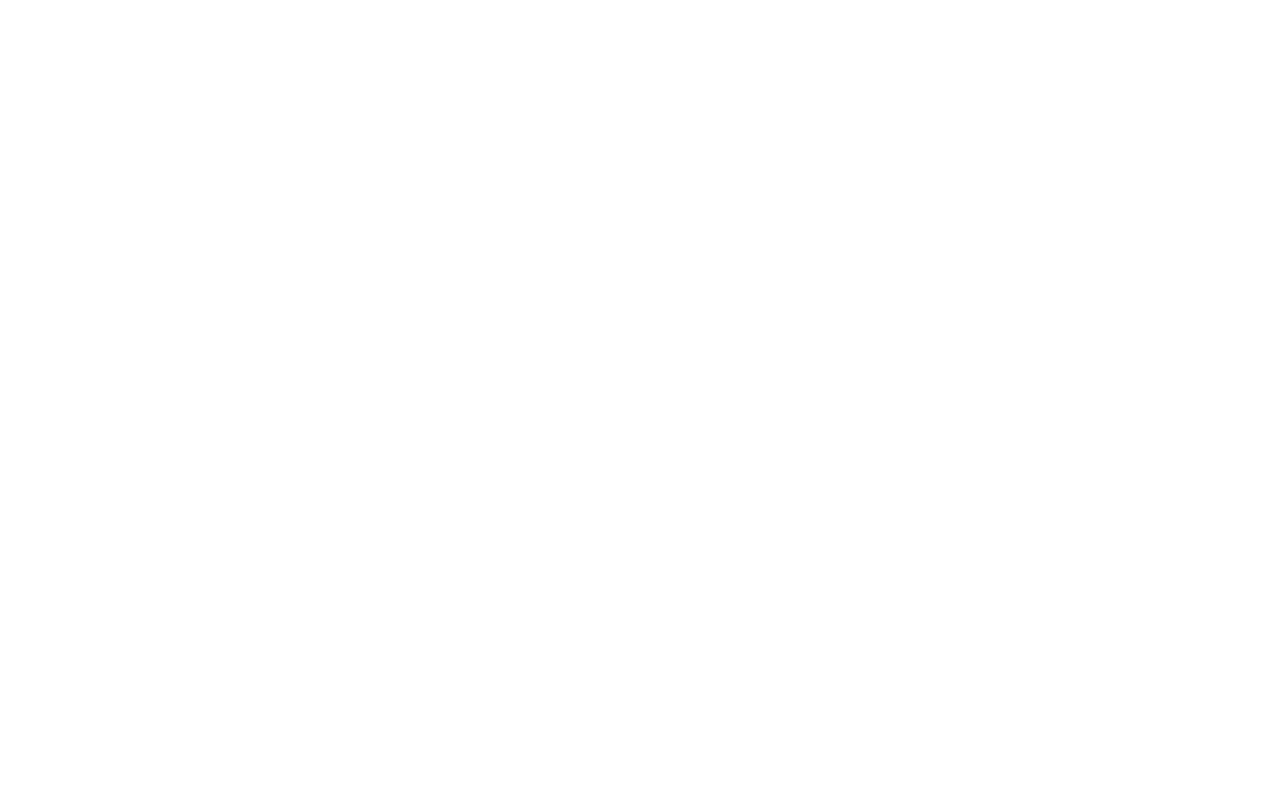
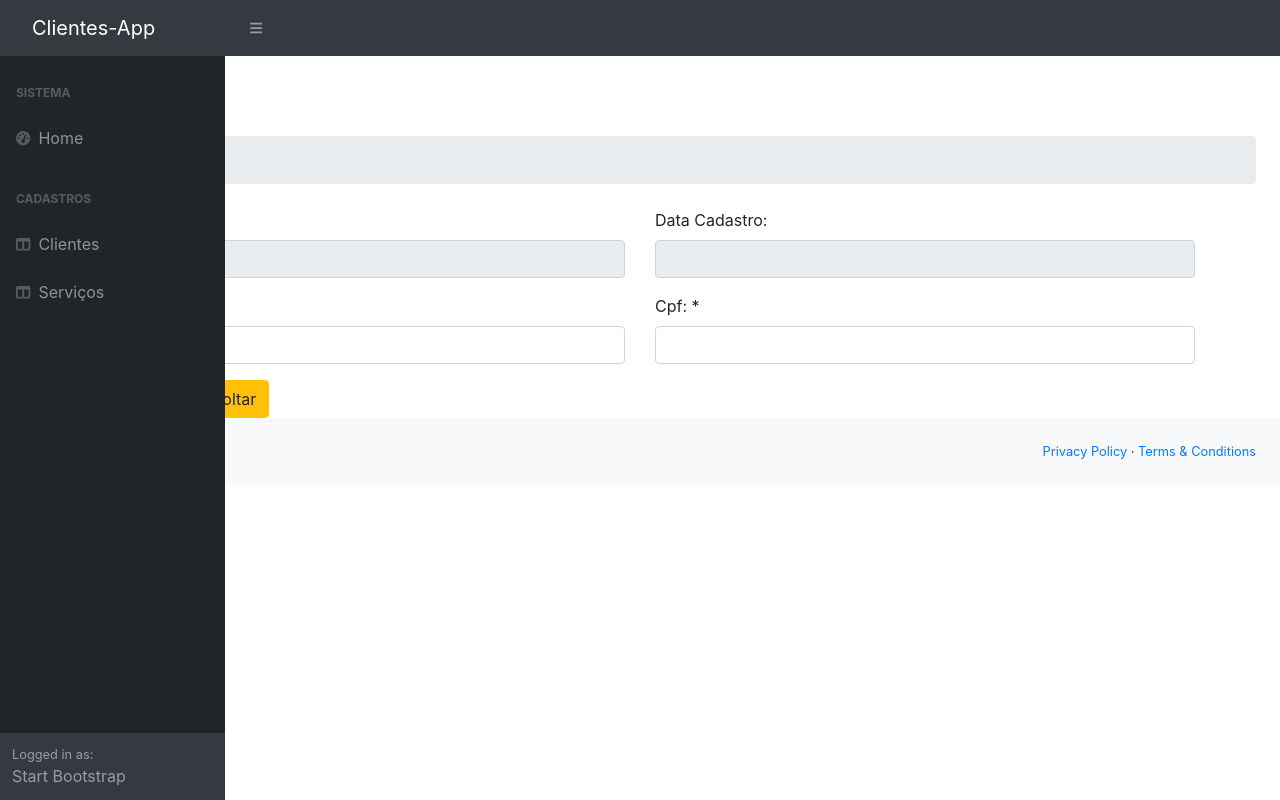
Before and after one commit to sidneyrdm/app-clientes-front-angular, an Angular app: page /clientes/form in a window 1280 px wide. Before the commit this address led to /. Built offline with nearby package versions, Linux system fonts and the light colour scheme; no server answers.

Commit message:
atualização nos path no clientes-routing-module e no serviços-routing-module

```diff
--- a/src/app/clientes/clientes-form/clientes-form.component.ts
+++ b/src/app/clientes/clientes-form/clientes-form.component.ts
@@ -60,7 +60,7 @@
   }
 
   voltar() {
-    this.router.navigate(['clientes-list']);
+    this.router.navigate(['clientes/list']);
   }
 
 }
--- a/src/app/clientes/clientes-list/clientes-list.component.ts
+++ b/src/app/clientes/clientes-list/clientes-list.component.ts
@@ -21,7 +21,7 @@
   }
 
   cadastrarCliente() {
-    this.router.navigate(['/clientes-form']);
+    this.router.navigate(['/clientes/form']);
   }
 
   preDelete(cliente: Cliente) {
--- a/src/app/servico/servico-form/servico-form.component.ts
+++ b/src/app/servico/servico-form/servico-form.component.ts
@@ -45,6 +45,6 @@
   }
 
   voltar() {
-    this.router.navigate(['/servico-list']);
+    this.router.navigate(['/servicos/list']);
   }
 }
--- a/src/app/servico/servico-list/servico-list.component.ts
+++ b/src/app/servico/servico-list/servico-list.component.ts
@@ -29,7 +29,7 @@
   }
 
   cadastrarServico(){
-      this.router.navigate(['/servico-form']);
+      this.router.navigate(['/servicos/form']);
   }
 
   carregarServicos(){
--- a/src/app/template/sidebar/sidebar.component.html
+++ b/src/app/template/sidebar/sidebar.component.html
@@ -8,11 +8,11 @@
                 Home
             </a>
             <div class="sb-sidenav-menu-heading">Cadastros</div>
-            <a class="nav-link collapsed" routerLink="/clientes-list" data-bs-toggle="collapse" data-bs-target="#collapseLayouts" aria-expanded="false" aria-controls="collapseLayouts">
+            <a class="nav-link collapsed" routerLink="/clientes/list" data-bs-toggle="collapse" data-bs-target="#collapseLayouts" aria-expanded="false" aria-controls="collapseLayouts">
                 <div class="sb-nav-link-icon"><i class="fas fa-columns"></i></div>
                 Clientes
             </a>
-            <a class="nav-link collapsed" routerLink="/servico-list" data-bs-toggle="collapse" data-bs-target="#collapseLayouts" aria-expanded="false" aria-controls="collapseLayouts">
+            <a class="nav-link collapsed" routerLink="/servicos/list" data-bs-toggle="collapse" data-bs-target="#collapseLayouts" aria-expanded="false" aria-controls="collapseLayouts">
                 <div class="sb-nav-link-icon"><i class="fas fa-columns"></i></div>
                 Serviços
             </a>
```
Also changed, not shown: src/app/clientes/clientes-routing.module.ts (+7 -3 lines), src/app/servico/servico-routing.module.ts (+6 -2 lines).
